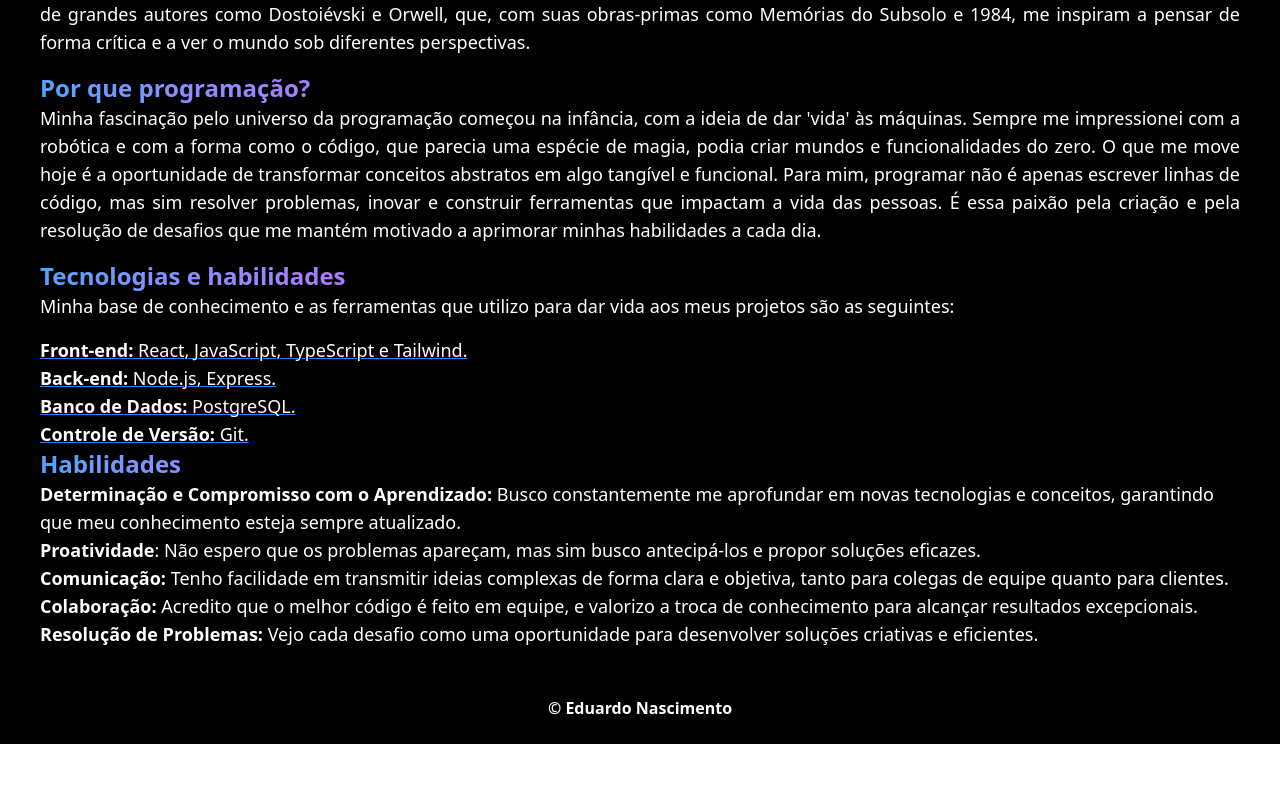
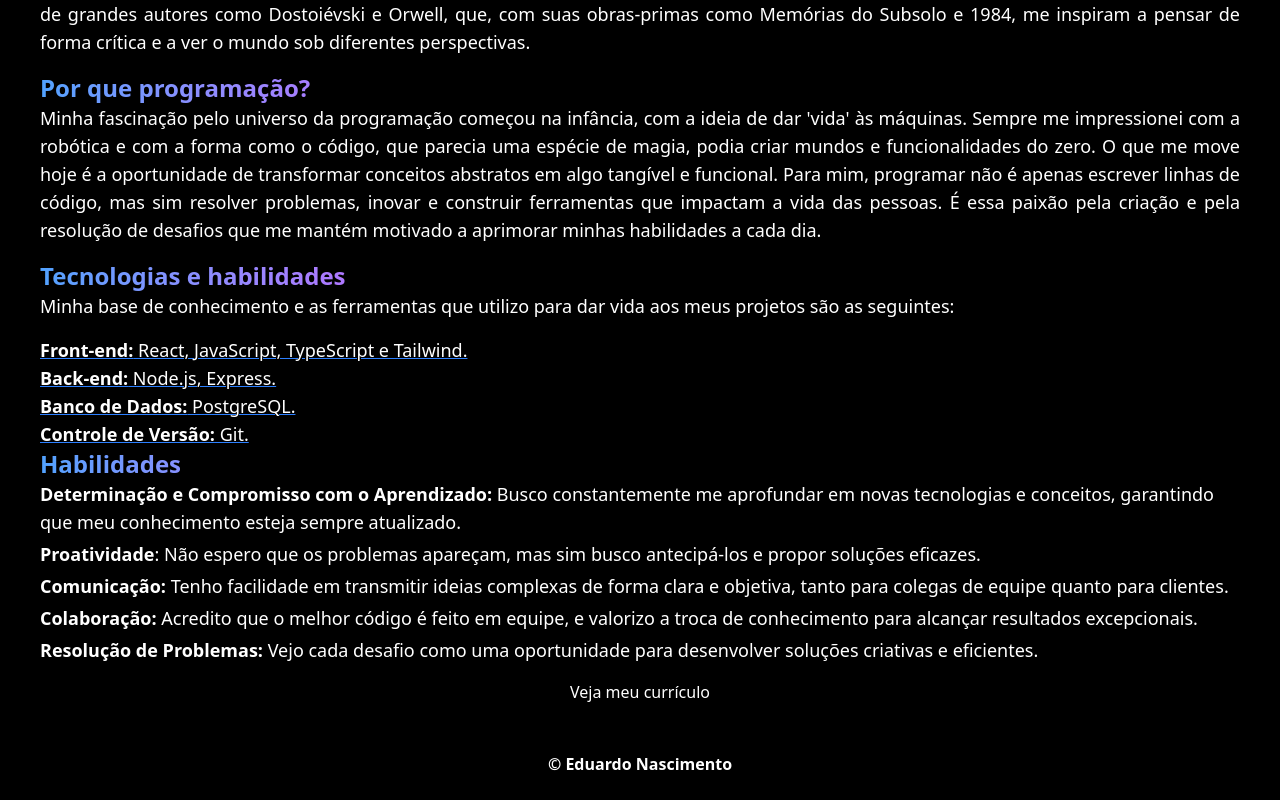
Before and after one commit to EduardoSantos2231/Porfolio_v1.0, a React (Vite) app: page /about in a window 1280 px wide. Shown: the part 536-1336 px from the top of the page. Before the commit the page ends 1280 px from the top, so only its background shows below. Built offline with nearby package versions, Linux system fonts and the light colour scheme.

Commit message:
fix: ajuste de espaçamento

```diff
--- a/src/Screens/About.tsx
+++ b/src/Screens/About.tsx
@@ -46,7 +46,7 @@ export default function About() {
             </ul>
 
             <Descriptional title="Habilidades" description="" />
-            <ul className="text-lg">
+            <ul className="text-lg flex flex-col gap-1">
                 <li><strong>Determinação e Compromisso com o Aprendizado:</strong> Busco constantemente me aprofundar em novas tecnologias e conceitos, garantindo que meu conhecimento esteja sempre atualizado.</li>
                 <li><strong>Proatividade</strong>: Não espero que os problemas apareçam, mas sim busco antecipá-los e propor soluções eficazes.</li>
                 <li><strong>Comunicação:</strong> Tenho facilidade em transmitir ideias complexas de forma clara e objetiva, tanto para colegas de equipe quanto para clientes.</li>
@@ -55,6 +55,7 @@ export default function About() {
             </ul>
         </div>
 
+        <button>Veja meu currículo</button>
 
     </div>
   )
```
